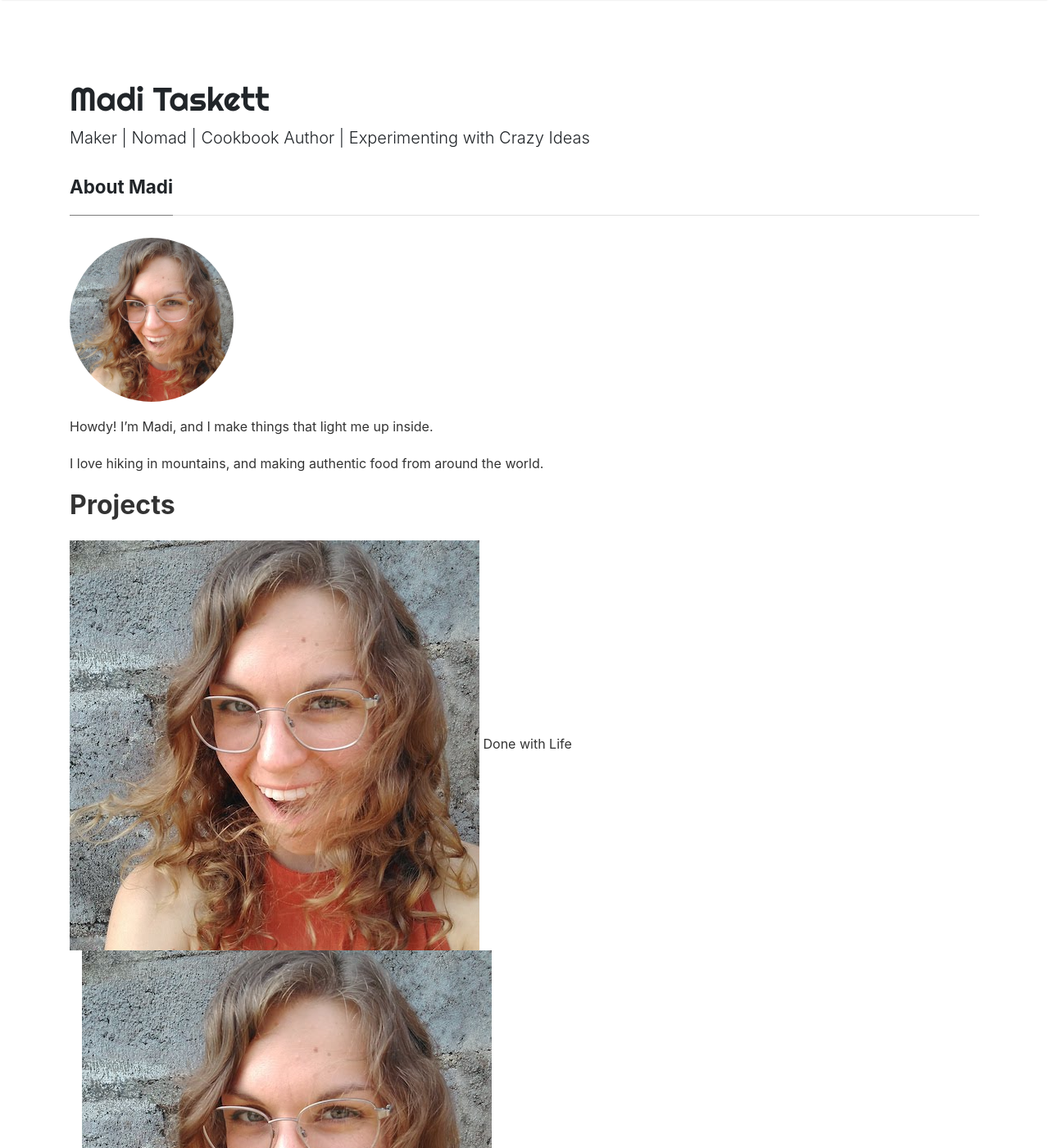
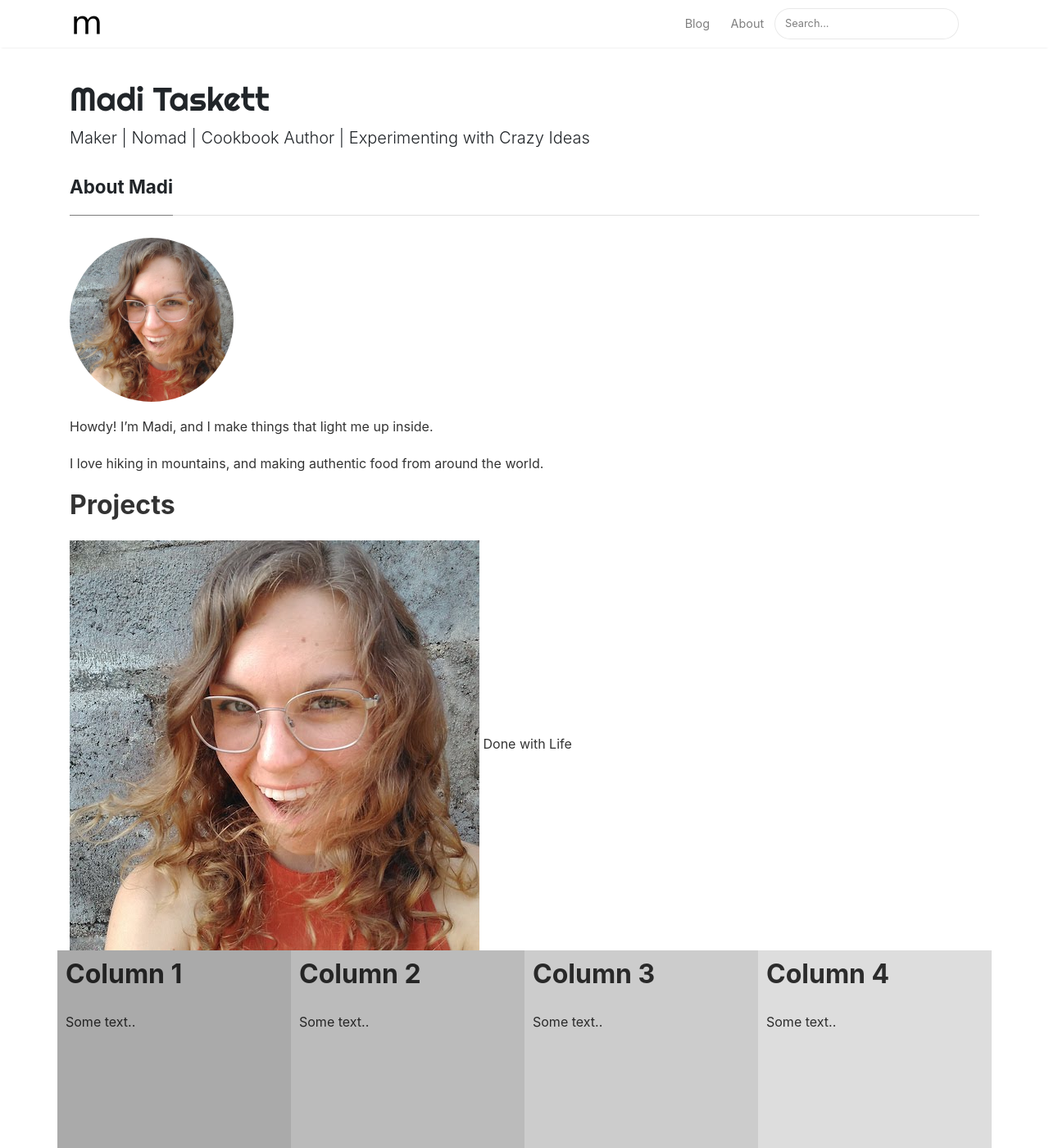
Before and after one commit to taskett/taskett, a Jekyll site: the page built from _pages/about.md, in a window 1280 px wide and 1400 px high. Shown: the whole window at 82% size. Built offline with Jekyll 4.4.1, drawn with Linux system fonts in a browser that asks for light colours; nearby versions of some CDN libraries; some of the changed text lies outside the part shown.

Commit message:
about me updates

```diff
--- a/_pages/about.md
+++ b/_pages/about.md
@@ -21,73 +21,34 @@
     Done with Life
 </div>
 
-<div id="projectbox">
-    <div class="col-xs-12 col-lg-6">
-        <a href="https://coda.io/d/Done-with-Life_dxSSFyEwo6G/_su5Em" target="_blank">
-        <div class="center projects">
-        <div class="projectinner">
-        <div>
-        <img src="assets/images/about/happy_madi.jpg" class="projectimg">
-        </div>
-        <div class="projecttitle">Done with Life</div>
-        <br>
-        <span class="projectdescription">It's a burnout thing.</span>
-        </div>
-        </div>
-        </a>
-    </div>
-    <div class="col-xs-12 col-lg-6">
-    <a href="https://www.amazon.com/Bangkok-Street-Food-Authentic-Greatest-ebook/dp/B07JZJFQV4" target="_blank">
-    <div class="center projects">
-    <div class="projectinner">
-    <div>
-    <img src="assets/images/about/happy_madi.jpg" class="projectimg">
-    </div>
-    <div class="projecttitle">Bangkok Street Food Cookbook</div>
-    <br>
-    <span class="projectdescription">Recipes for Bangkok Street food.</span>
-    </div>
+
+<div class="row">
+  <div class="column" style="background-color:#aaa;">
+    <h2>Column 1</h2>
+    <p>Some text..</p>
+  </div>
+  <div class="column" style="background-color:#bbb;">
+    <h2>Column 2</h2>
+    <p>Some text..</p>
+  </div>
+  <div class="column" style="background-color:#ccc;">
+    <h2>Column 3</h2>
+    <p>Some text..</p>
+  </div>
+  <div class="column" style="background-color:#ddd;">
+    <h2>Column 4</h2>
+    <p>Some text..</p>
+  </div>
 </div>
-</a>
-</div>
-<div class="col-xs-12 col-lg-6">
-<a href="https://eunoia.world" target="_blank">
-<div class="center projects">
-<div class="projectinner">
-<div>
-<img src="assets/images/about/happy_madi.jpg" class="projectimg">
-</div>
-<div class="projecttitle">Travel Writing</div>
-<br>
-<span class="projectdescription">I like to write.</span>
-</div>
-</div>
-</a>
-</div>
-<div class="col-xs-12 col-lg-6">
-<a href="https:?" target="_blank">
-<div class="center projects">
-<div class="projectinner">
-<div>
-<img src="assets/images/about/happy_madi.jpg" class="projectimg">
-</div>
-<div class="projecttitle">Recipes from Around the World</div>
-<br>
-<span class="projectdescription">I like food.</span>
-</div>
-</div>
-</a>
-</div>
-
 
 
 #### Done with Life
 
-<img class ="about_img" src="assets/images/about/done_with_life.png" alt="Done with Life">
+<img class =".project_img" src="assets/images/about/done_with_life.png" alt="Done with Life">
 
 #### Bangkok Street Food Cookbook
 
-<img class ="about_img" src="assets/images/about/3.jpg" alt="Done with Life">
+<img class =".project_img" src="assets/images/about/3.jpg" alt="Done with Life">
 
 #### Travel Writing
 
--- a/assets/css/screen.css
+++ b/assets/css/screen.css
@@ -911,3 +911,29 @@
     opacity: 0;
     transition: opacity .25s;
 }
+
+* {
+    box-sizing: border-box;
+  }
+
+  /* Create four equal columns that floats next to each other */
+  .column {
+    float: left;
+    width: 25%;
+    padding: 10px;
+    height: 300px; /* Should be removed. Only for demonstration */
+  }
+
+  /* Clear floats after the columns */
+  .row:after {
+    content: "";
+    display: table;
+    clear: both;
+  }
+
+  /* Responsive layout - makes the four columns stack on top of each other instead of next to each other */
+  @media screen and (max-width: 600px) {
+    .column {
+      width: 100%;
+    }
+  }
```
